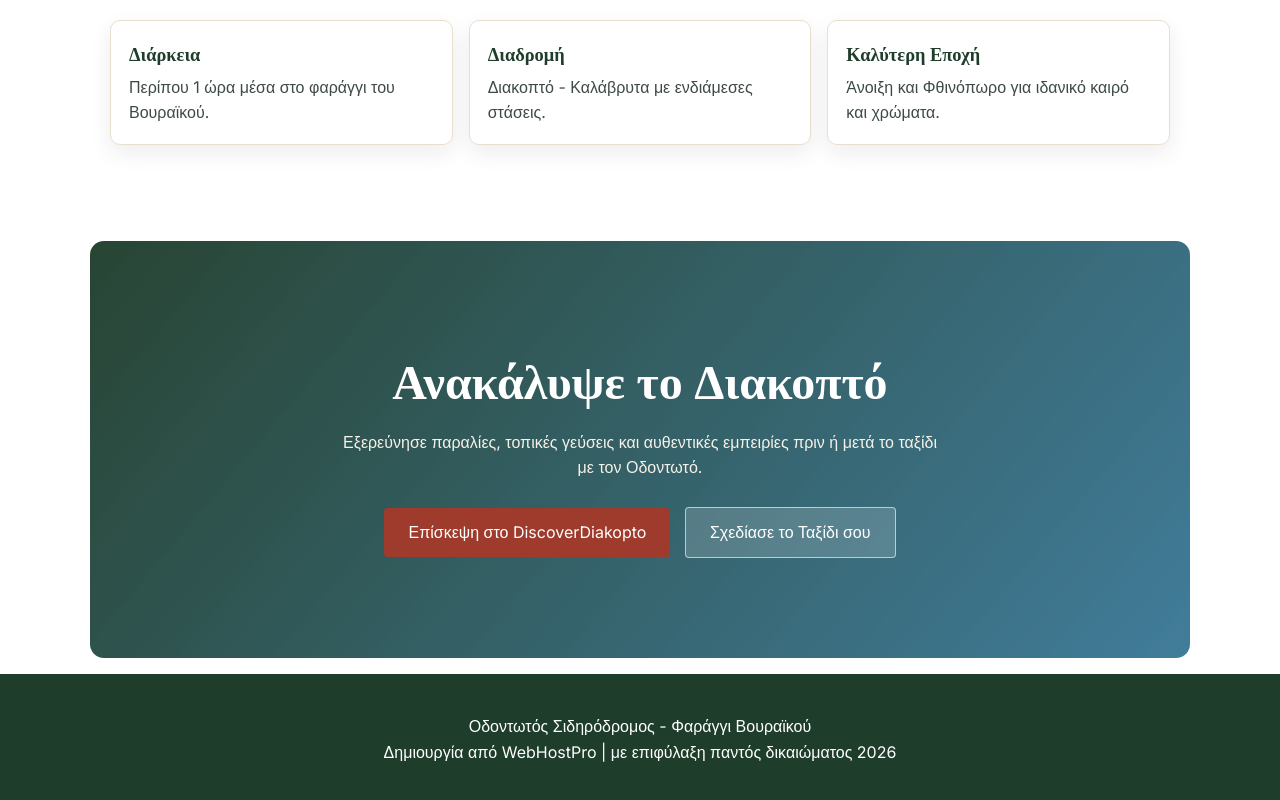
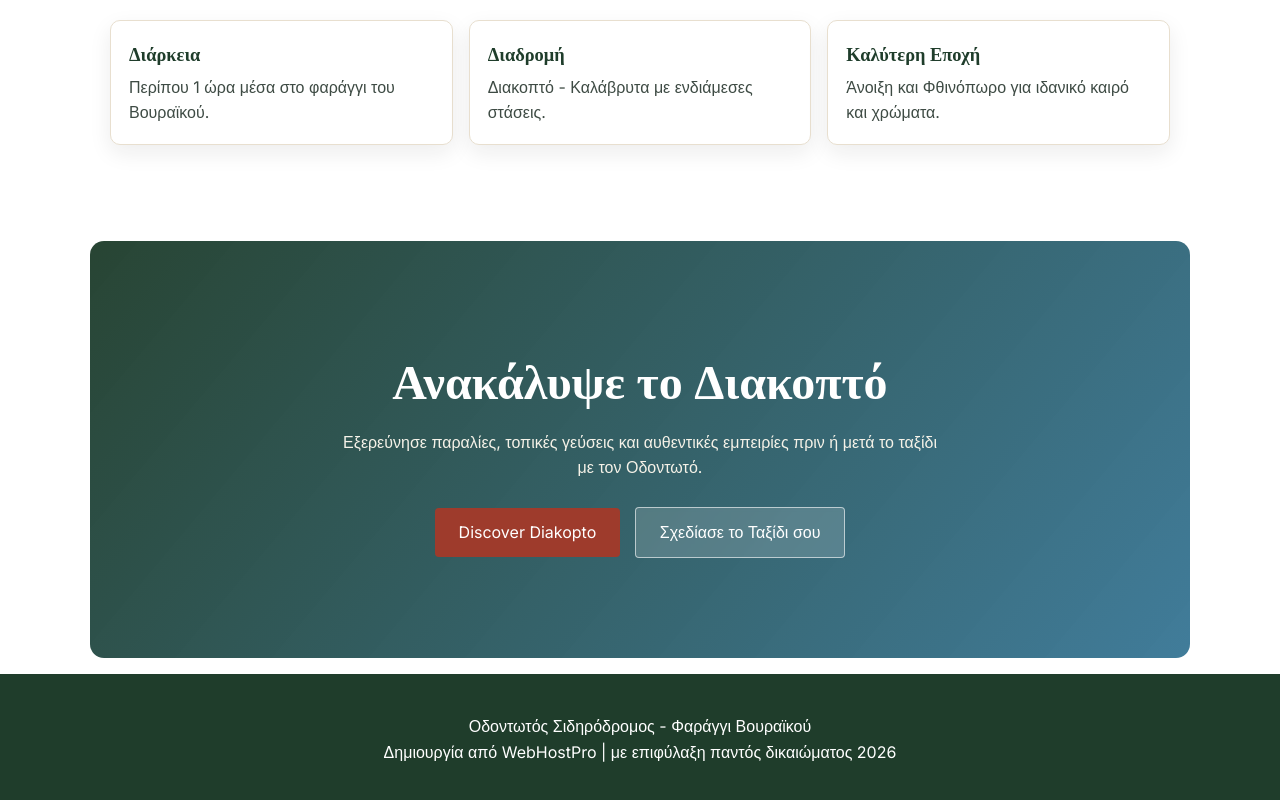
Before and after one commit to noustelos/odontotos, a plain HTML site: page index.html in a window 1280 px wide. Shown: the part 3972-4772 px from the top of the page. Drawn offline with nearby package versions, Linux system fonts and the light colour scheme.

Commit message:
Update Discover Diakopto CTA text and link

```diff
--- a/index.html
+++ b/index.html
@@ -199,7 +199,7 @@
 
 <p data-i18n="cta_text">Εξερεύνησε παραλίες, τοπικές γεύσεις και αυθεντικές εμπειρίες πριν ή μετά το ταξίδι με τον Οδοντωτό.</p>
 
-<a class="button" href="#" data-i18n="cta_btn_visit">Επίσκεψη στο DiscoverDiakopto</a>
+<a class="button" href="https://noustelos.github.io/discover-diakopto/" data-i18n="cta_btn_visit">Discover Diakopto</a>
 <a class="button button-secondary" href="#" data-i18n="cta_btn_plan">Σχεδίασε το Ταξίδι σου</a>
 
 </section>
--- a/map.js
+++ b/map.js
@@ -46,7 +46,7 @@ var i18n = {
         visitor_card3_text: "Άνοιξη και Φθινόπωρο για ιδανικό καιρό και χρώματα.",
         cta_title: "Ανακάλυψε το Διακοπτό",
         cta_text: "Εξερεύνησε παραλίες, τοπικές γεύσεις και αυθεντικές εμπειρίες πριν ή μετά το ταξίδι με τον Οδοντωτό.",
-        cta_btn_visit: "Επίσκεψη στο DiscoverDiakopto",
+        cta_btn_visit: "Discover Diakopto",
         cta_btn_plan: "Σχεδίασε το Ταξίδι σου",
         footer_title: "Οδοντωτός Σιδηρόδρομος - Φαράγγι Βουραϊκού",
         footer_credit: "Δημιουργία από WebHostPro | με επιφύλαξη παντός δικαιώματος 2026",
@@ -104,7 +104,7 @@ var i18n = {
         visitor_card3_text: "Spring and Autumn for ideal weather and colors.",
         cta_title: "Discover Diakopto",
         cta_text: "Explore beaches, local flavors, and authentic moments before or after your rail journey.",
-        cta_btn_visit: "Visit DiscoverDiakopto",
+        cta_btn_visit: "Discover Diakopto",
         cta_btn_plan: "Plan Your Journey",
         footer_title: "Odontotos Railway - Vouraikos Gorge",
         footer_credit: "Created by WebHostPro | all rights reserved 2026",
```
